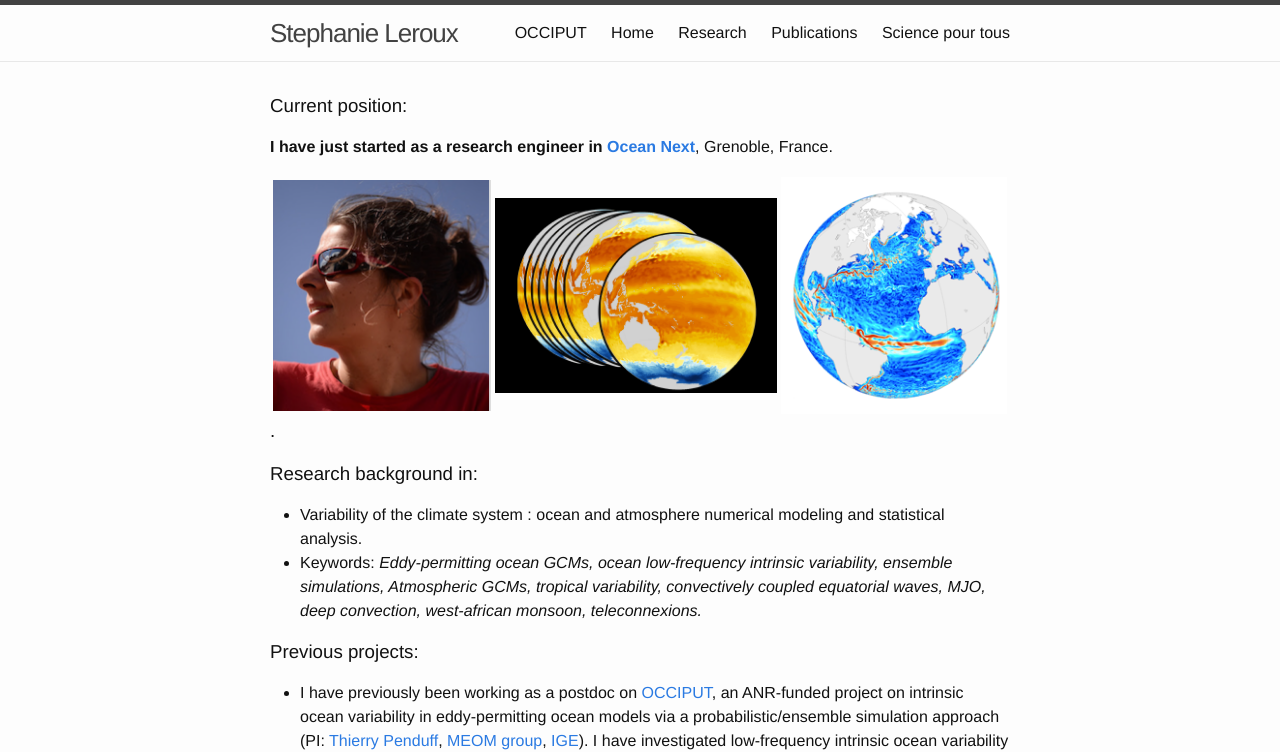
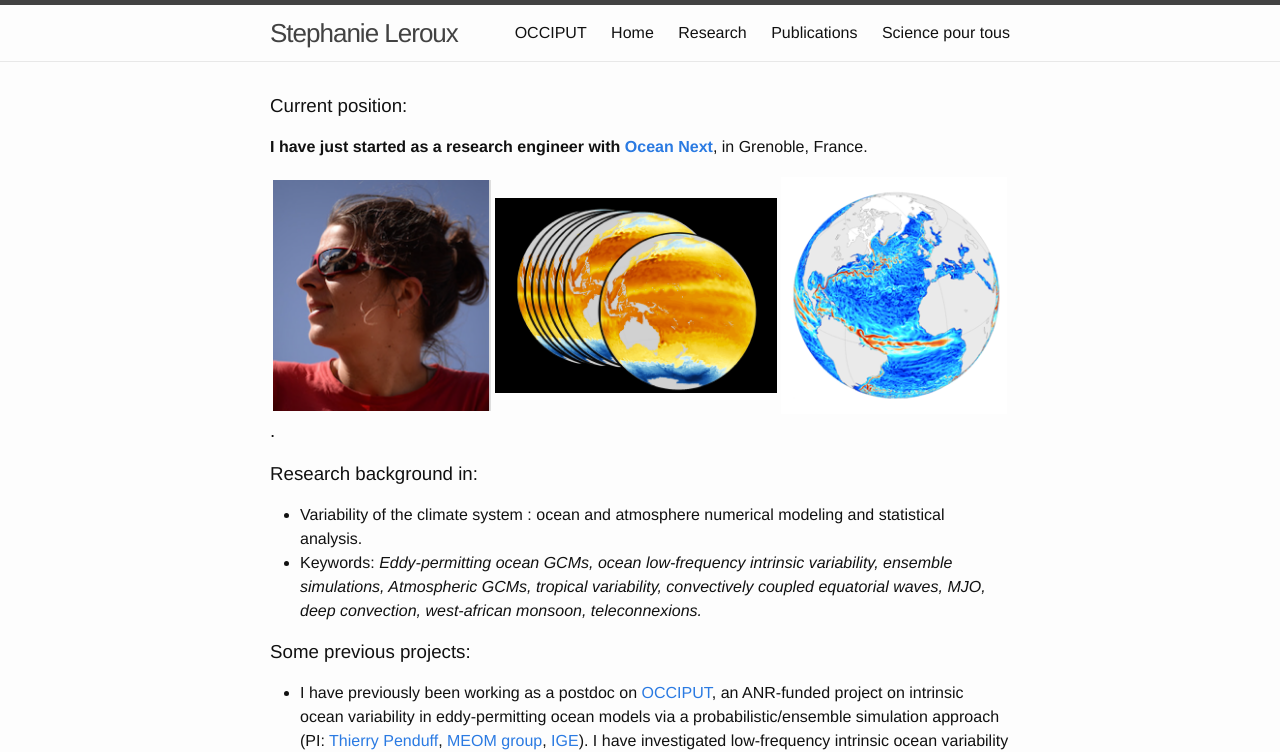
Before and after one commit to stephanieleroux/stephanieleroux.github.io, a Jekyll site: the page built from index.md, in a window 1280 px wide. Shown: the top 752 px of the page. Built offline with Jekyll 4.4.1, drawn with Linux system fonts in a browser that asks for light colours.

Commit message:
text upd

```diff
--- a/index.md
+++ b/index.md
@@ -6,7 +6,7 @@ order: 1
 
 
 ### Current position:
-**I have just started as a research engineer in** [**Ocean Next**](http://www.ocean-next.fr), Grenoble, France.
+**I have just started as a research engineer with** [**Ocean Next**](http://www.ocean-next.fr), in Grenoble, France.
 
 [![image]({{site.baseurl}}/img/SL_3.png)](http://stephanieleroux.github.io) | [![image]({{site.baseurl}}/img/ensemble.png)](https://stephanieleroux.github.io) | [![image]({{site.baseurl}}/img/hires.png)](https://stephanieleroux.github.io)
 
@@ -16,7 +16,7 @@ order: 1
   - Variability of the climate system : ocean and atmosphere numerical modeling and statistical analysis.
   - Keywords: *Eddy-permitting ocean GCMs, ocean low-frequency intrinsic variability, ensemble simulations, Atmospheric GCMs, tropical variability, convectively coupled equatorial waves, MJO, deep convection, west-african monsoon, teleconnexions.*
 
-### Previous projects:
+### Some previous projects:
   - I have previously been working as a postdoc on [OCCIPUT](https://meom-group.github.io/projects/occiput/), an ANR-funded project on intrinsic ocean variability in eddy-permitting ocean models via a probabilistic/ensemble simulation
 approach (PI: [Thierry Penduff](http://lgge.osug.fr/personnels/Penduff_Thierry), [MEOM group](http://meom-group.github.io/about/), [IGE](http://www.ige-grenoble.fr/)). I have investigated low-frequency intrinsic ocean variability in the OCCIPUT ensemble simulation (50× ocean/sea-ice global 1/4º hindcasts 1960-2015) with a focus on ocean quantities with potential impact on climate variability
  (AMOC, Heat Content, SST, etc).
```
Also changed, not shown: research.md (+1 -1 lines), 2 other files.
